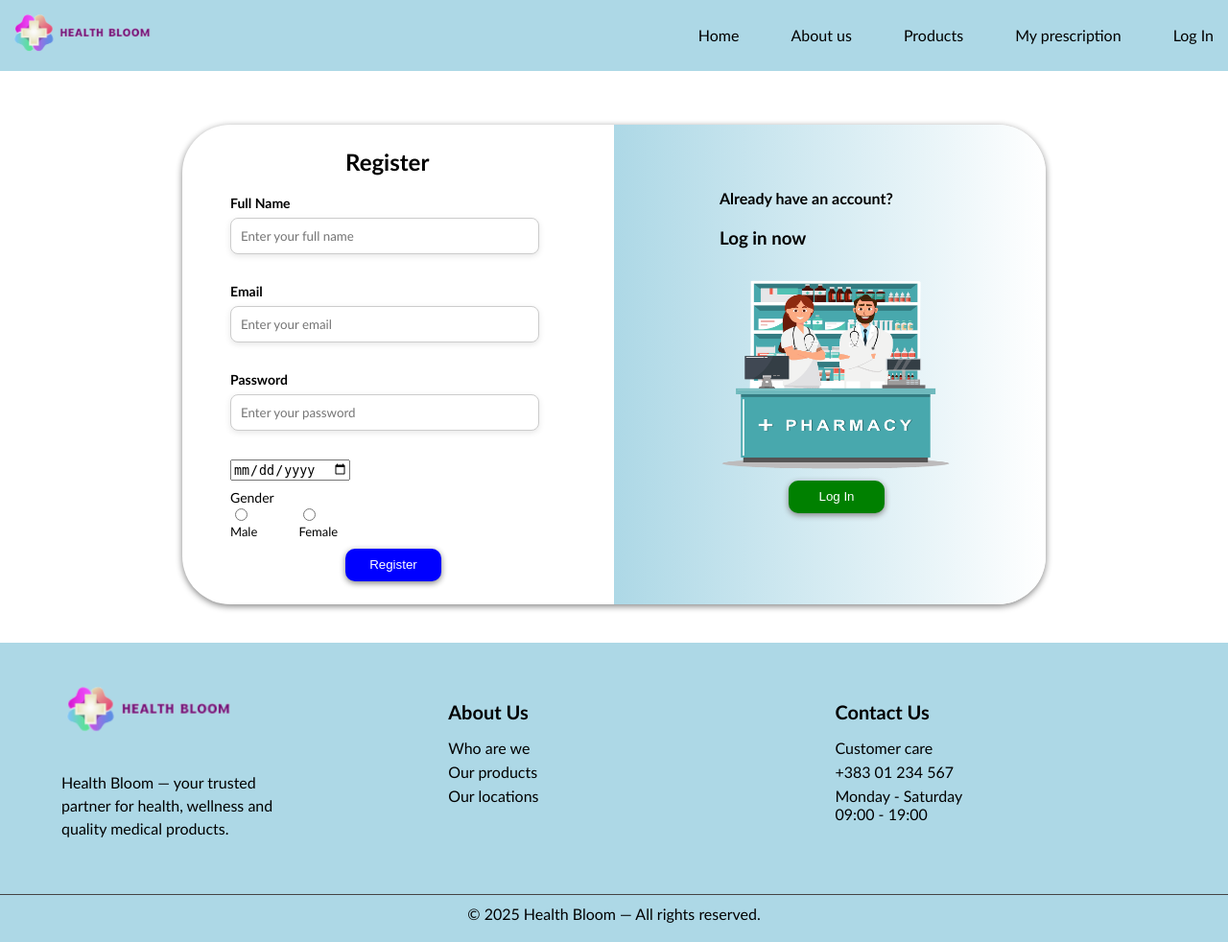
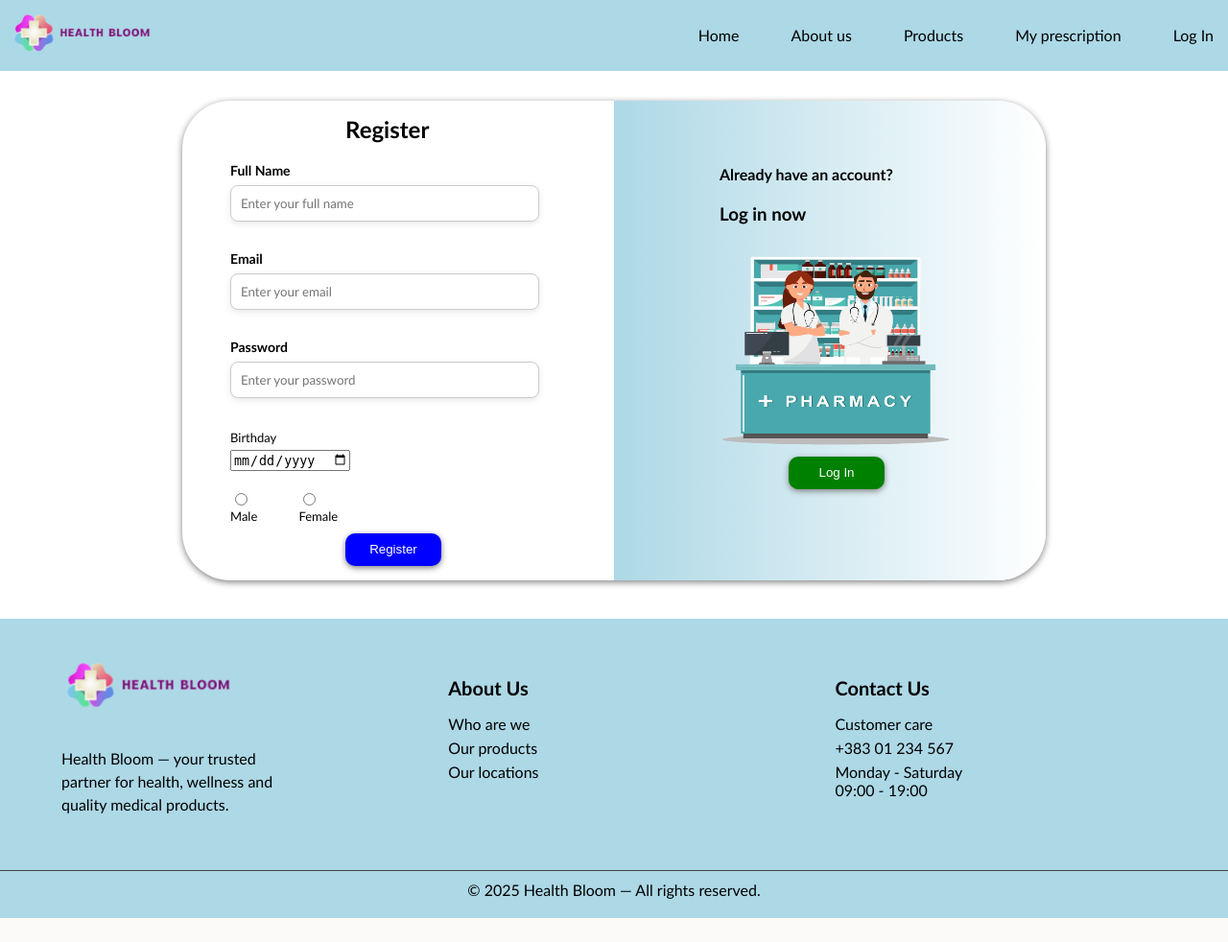
Before and after one commit to Don7767/Online-Drug-Store, a PHP site: page /register-form.html in a window 1280 px wide. Shown: the whole page at 96% size. After the commit the page ends 957 px from the top, so only its background shows below. Run offline with PHP 8.4, Linux system fonts and the light colour scheme.

Commit message:
Rregullimi i disa detajeve ne Log In dhe Register form

```diff
--- a/LogIn.css
+++ b/LogIn.css
@@ -37,6 +37,10 @@ body{
     color: black;
     padding: 30px 25px;
     font-family:'Trebuchet MS', Arial, sans-serif;
+    height: 10px;
+}
+#elemente a:hover{
+    font-weight: bold;
 }
 
 .container {
@@ -49,7 +53,7 @@ body{
     min-height: 450px;
     width: 900px;
     background-color: white;
-    margin-top: 50px;
+    margin-top: 25px;
     height: 500px;
 }
 
--- a/register-form.html
+++ b/register-form.html
@@ -48,6 +48,7 @@
                 </div>
 
                 <div class="birthday">
+                    <label class="info">Birthday</label>
                     <div class="birthday-wrapper">
                         <input type="date" id="birthday" name="birthday">
                         <p class="error-text" id="birthdayError"></p>
@@ -55,7 +56,7 @@
                 </div>
 
                 <div class="gender-box">
-                    <label class="info">Gender</label>
+                    <!-- <label class="info">Gender</label> -->
                     <div class="gender-wrapper">
                         <div class="gender-options">
                             <label class="info"><input type="radio" name="gender" value="male"> Male</label>
--- a/regjister.js
+++ b/regjister.js
@@ -14,7 +14,7 @@ const genderError = document.getElementById("genderError");
 
 const fullnameRegex = /^[A-Z][a-zA-Z''-]+(?: [A-Z][a-zA-Z''-]+)+$/;
 const emailRegex = /^[a-zA-Z0-9._%+-]+@[a-zA-Z0-9.-]+\.[a-zA-Z]{2,}$/;
-const passwordRegex = /^(?=.*[A-Z])(?=.*\d)(?=.*[*&^%$#@!]).{8,}$/;
+const passwordRegex = /^(?=.+[A-Z])(?=.+\d)(?=.+[*&^%$#@!]).{8,}$/;
 
 btn.addEventListener("click", function (event) {
     event.preventDefault();
--- a/style_1.css
+++ b/style_1.css
@@ -51,14 +51,14 @@ body {
     align-content: space-evenly;
     border-radius: 50px;
     overflow: hidden;
-    margin-top: 50px;
+    margin-top: 25px;
 }
 
 #tit {
     margin-left: 120px;
     margin-top: 0px;
     margin-bottom: 20px;
-    font-weight: bolt;
+    font-weight: bold;
 }
 
 .register{
@@ -90,7 +90,7 @@ body {
 }
 
 .gender-box{
-    margin-top: 7px;
+    margin-top: 20px;
     margin-bottom: 10px;
 }
 
@@ -117,6 +117,7 @@ body {
     display: flex;
     align-items: center;
     gap: 10px;
+    margin-top: 5px;
 }
 
 .birthday-wrapper .error-text {
@@ -384,6 +385,12 @@ body {
         text-align: center;
     }
 
+    @media(max-width: 430px){
+        #tekst{
+            margin-right: 50px;
+        }
+    }
+
     #butoni{
         margin: 15px auto 0;
         display: flex;
```
Also changed, not shown: LogIn.html (indentation only).
